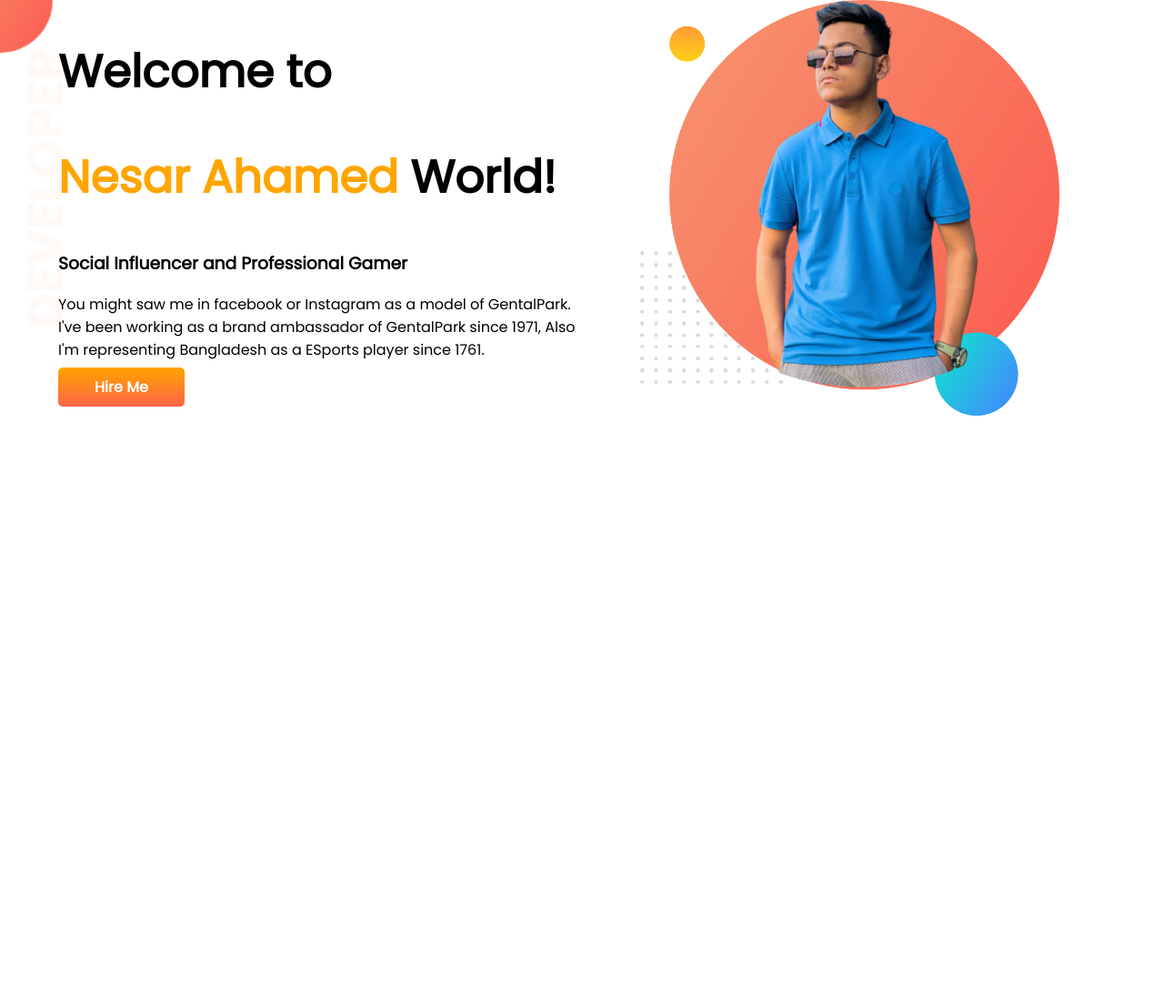
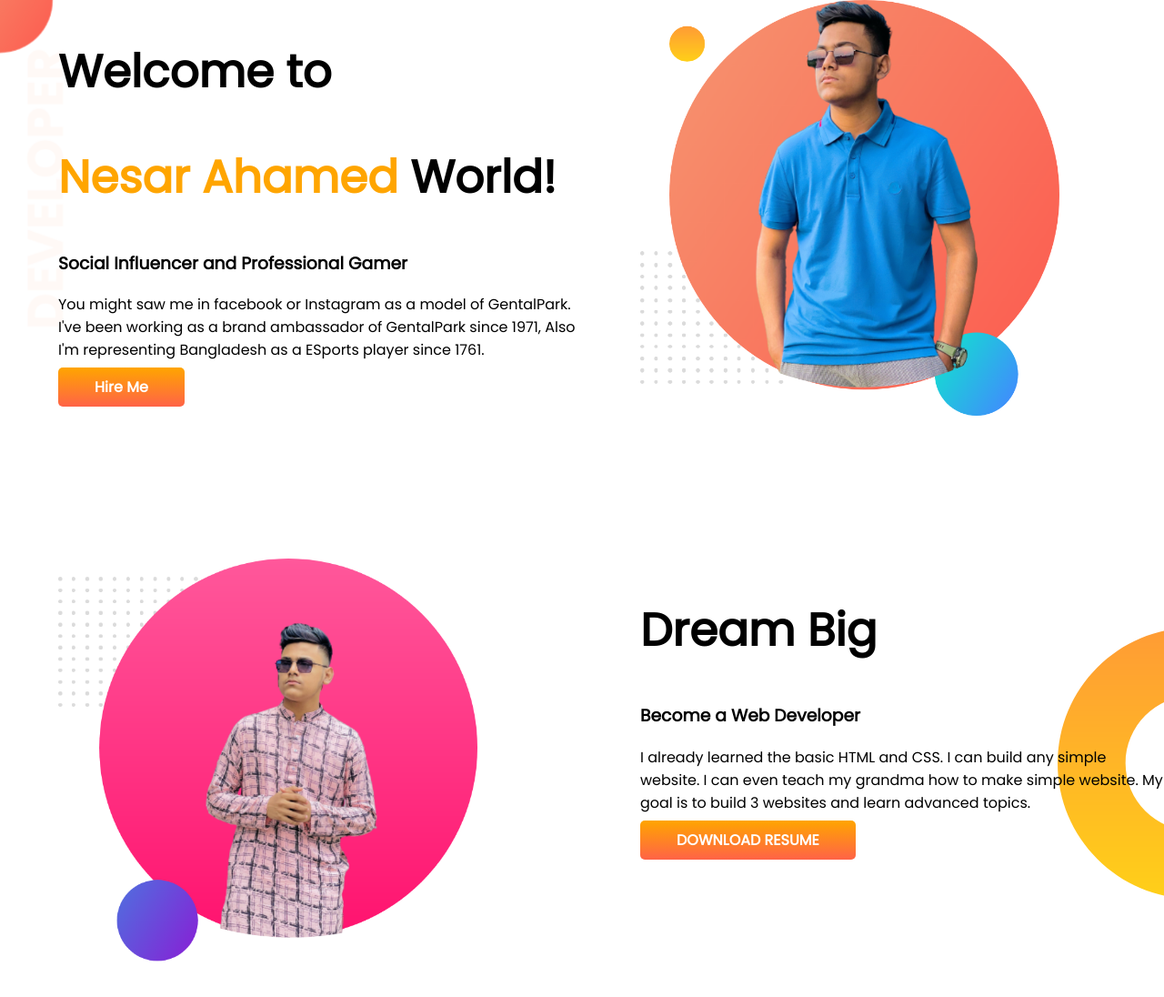
Before and after one commit to ifty17/developer-portfolio, a plain HTML site: page index.html in a window 1280 px wide. Shown: the whole page at 91% size. Before the commit the page ends 800 px from the top, so only its background shows below. Drawn offline with Linux system fonts and the light colour scheme.

Commit message:
dream addedt

```diff
--- a/index.html
+++ b/index.html
@@ -26,5 +26,25 @@
             <img src="images/noman1.png" alt="">
         </div>
     </section>
+    <section class="dream-big">
+        <div  class="half-width">
+            <img src="images/noman2.png" alt="">
+        </div>
+        <div  class="half-width">
+            <h1>
+                Dream Big
+            </h1>
+            <h3>
+                Become a Web Developer
+            </h3>
+            <p>
+                I already learned the basic HTML and CSS. I can build any simple website. I can even teach my grandma how to make simple
+                website. My goal is to build 3 websites and learn advanced topics.
+            </p>
+            <a class="link-button" target="_blank" href="#">DOWNLOAD RESUME</a>
+
+        </div>
+
+    </section>
 </body>
 </html>
--- a/style.css
+++ b/style.css
@@ -10,6 +10,7 @@ h1{
 }
 section{
     display: flex;
+    margin-bottom: 150px;
 }
 .half-width{
     width: 50%;
@@ -31,3 +32,8 @@ section{
     background-image: url(images/top-banner.png);
     background-repeat: no-repeat;
 }
+.dream-big{
+    background-image:url(images/dream-bg.png);
+    background-repeat: no-repeat;
+    background-position: right;
+}
```
